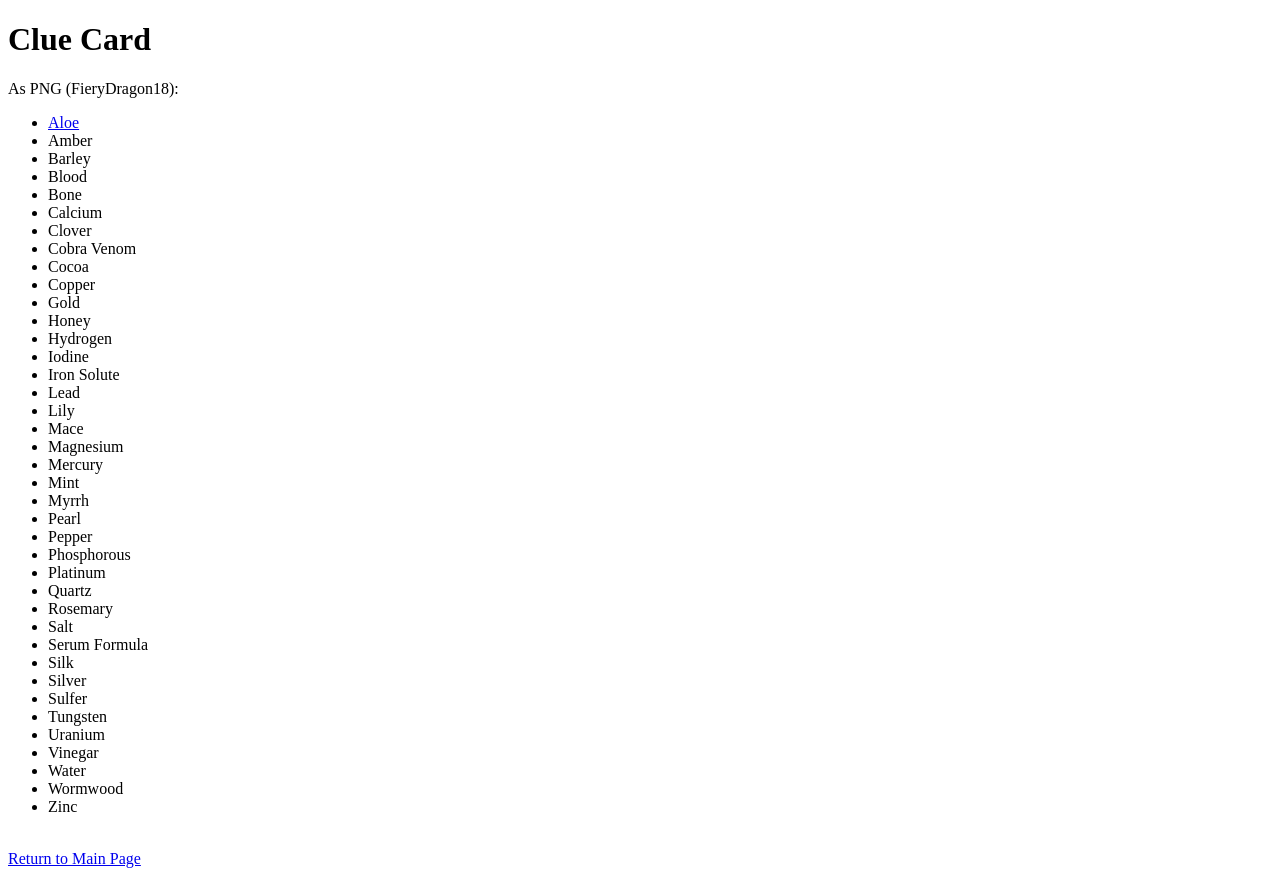
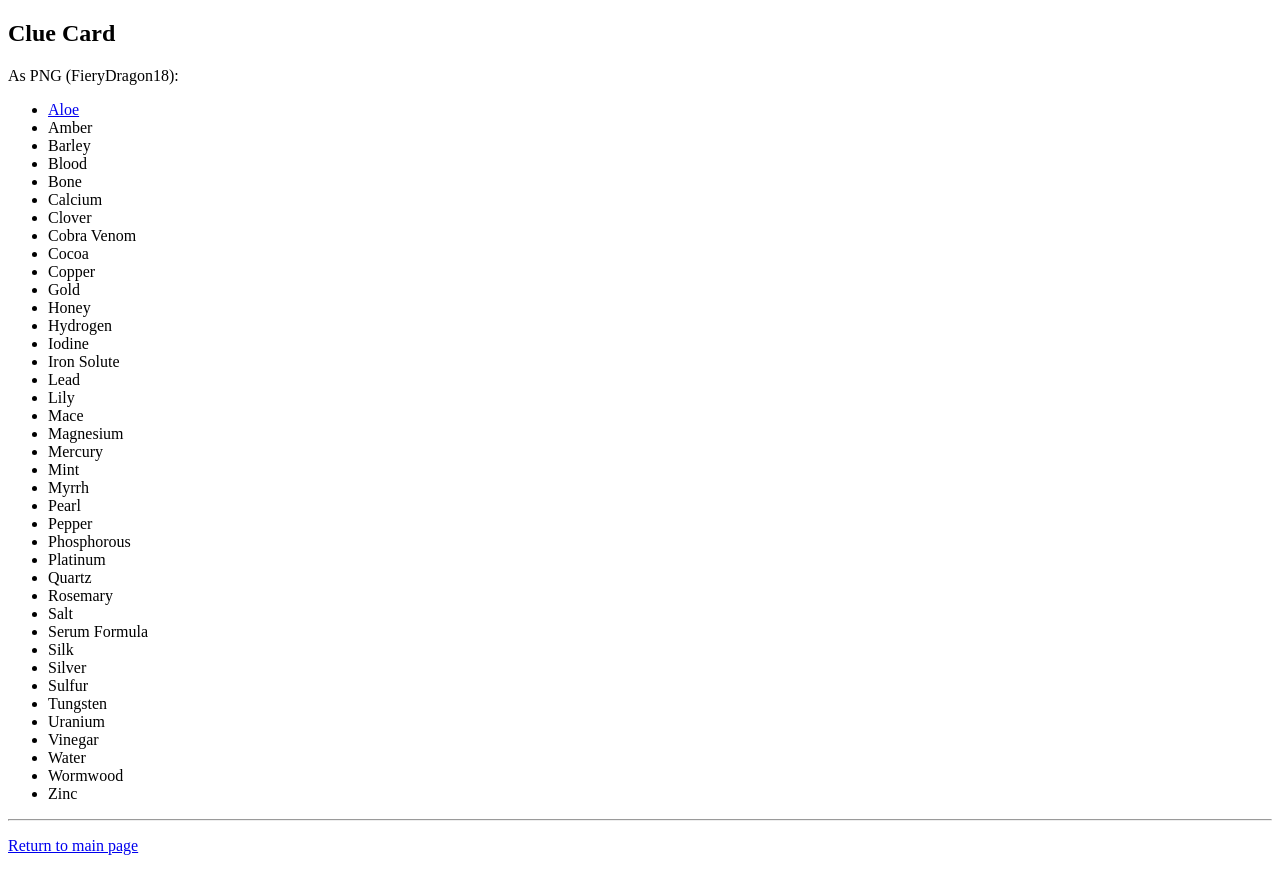
Before and after one commit to WooRepo/cahillarchive, a plain HTML site: page clues.html in a window 1280 px wide. Drawn offline with Linux system fonts and the light colour scheme.

Commit message:
Update clues.html

```diff
--- a/clues.html
+++ b/clues.html
@@ -6,10 +6,10 @@
     <title>Clue Card</title>
 </head>
 <body>
-    <h1>Clue Card</h1>
+    <h2><strong>Clue Card</strong></h2>
     <p>As PNG (FieryDragon18):</p>
     <ul>
-        <li><a href="https://raw.githubusercontent.com/WooRepo/cahillarchive/refs/heads/main/Aloe24.jpg" target="_blank">Aloe</a></li>
+        <li><a href="https://raw.githubusercontent.com/WooRepo/cahillarchive/refs/heads/main/Aloe24.jpg">Aloe</a></li>
         <li>Amber</li>
         <li>Barley</li>
         <li>Blood</li>
@@ -41,7 +41,7 @@
         <li>Serum Formula</li>
         <li>Silk</li>
         <li>Silver</li>
-        <li>Sulfer</li>
+        <li>Sulfur</li>
         <li>Tungsten</li>
         <li>Uranium</li>
         <li>Vinegar</li>
@@ -49,8 +49,7 @@
         <li>Wormwood</li>
         <li>Zinc</li>
     </ul>
-
-    <br>
-    <a href="index.html">Return to Main Page</a>
+    <hr>
+    <p><a href="index.html">Return to main page</a></p>
 </body>
 </html>
```
